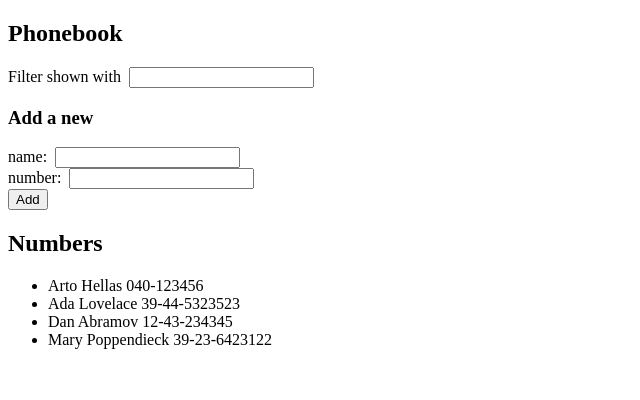
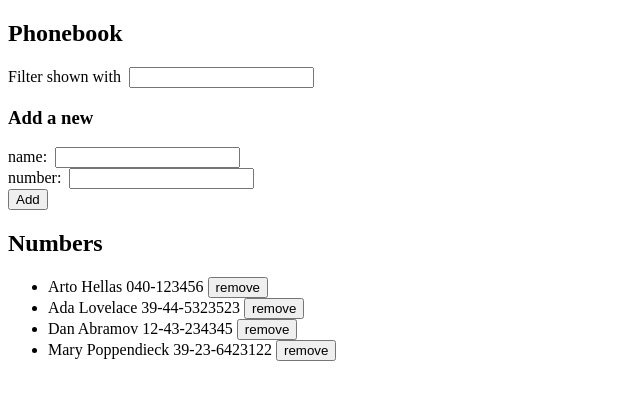
Before and after one commit to helanabi/fullstackopen, a React (Create React App) app in the folder part2/phonebook/: page / in a window 1280 px wide. Shown: the top 400 px of the page, without its empty margins (0-640 px from the left). Built offline with nearby package versions, Linux system fonts and the light colour scheme; data requests are answered from the project's data file.

Commit message:
finish exercise 2.17

```diff
--- a/part2/phonebook/src/App.js
+++ b/part2/phonebook/src/App.js
@@ -36,11 +36,12 @@ const PersonForm = ({
   </form>
 );
 
-const Persons = ({ persons }) => (
+const Persons = ({ persons, removePerson }) => (
   <ul>
     {persons.map(person => (
       <li key={person.name}>
-        {person.name} {person.number}
+        {person.name} {person.number}{" "}
+        <button onClick={() => removePerson(person.id)}>remove</button>
       </li>
     ))}
   </ul>
@@ -77,6 +78,16 @@ const App = () => {
     person.name.toLowerCase().includes(filter.toLowerCase())
   );
 
+  const removePerson = id => {
+    const person = persons.find(p => p.id === id);
+
+    if (window.confirm(`Delete ${person.name}?`)) {
+      personService
+        .remove(id)
+        .then(() => setPersons(persons.filter(p => p.id !== id)));
+    }
+  };
+
   return (
     <div>
       <h2>Phonebook</h2>
@@ -92,7 +103,7 @@ const App = () => {
       />
 
       <h2>Numbers</h2>
-      <Persons persons={shownPersons} />
+      <Persons persons={shownPersons} removePerson={removePerson} />
     </div>
   );
 };
--- a/part2/phonebook/src/services/persons.js
+++ b/part2/phonebook/src/services/persons.js
@@ -7,6 +7,8 @@ const getAll = () => axios.get(baseUrl).then(res => res.data);
 const create = newPerson =>
   axios.post(baseUrl, newPerson).then(res => res.data);
 
-const personService = { getAll, create };
+const remove = id => axios.delete(`${baseUrl}/${id}`).then(res => res.data);
+
+const personService = { getAll, create, remove };
 
 export default personService;
```
